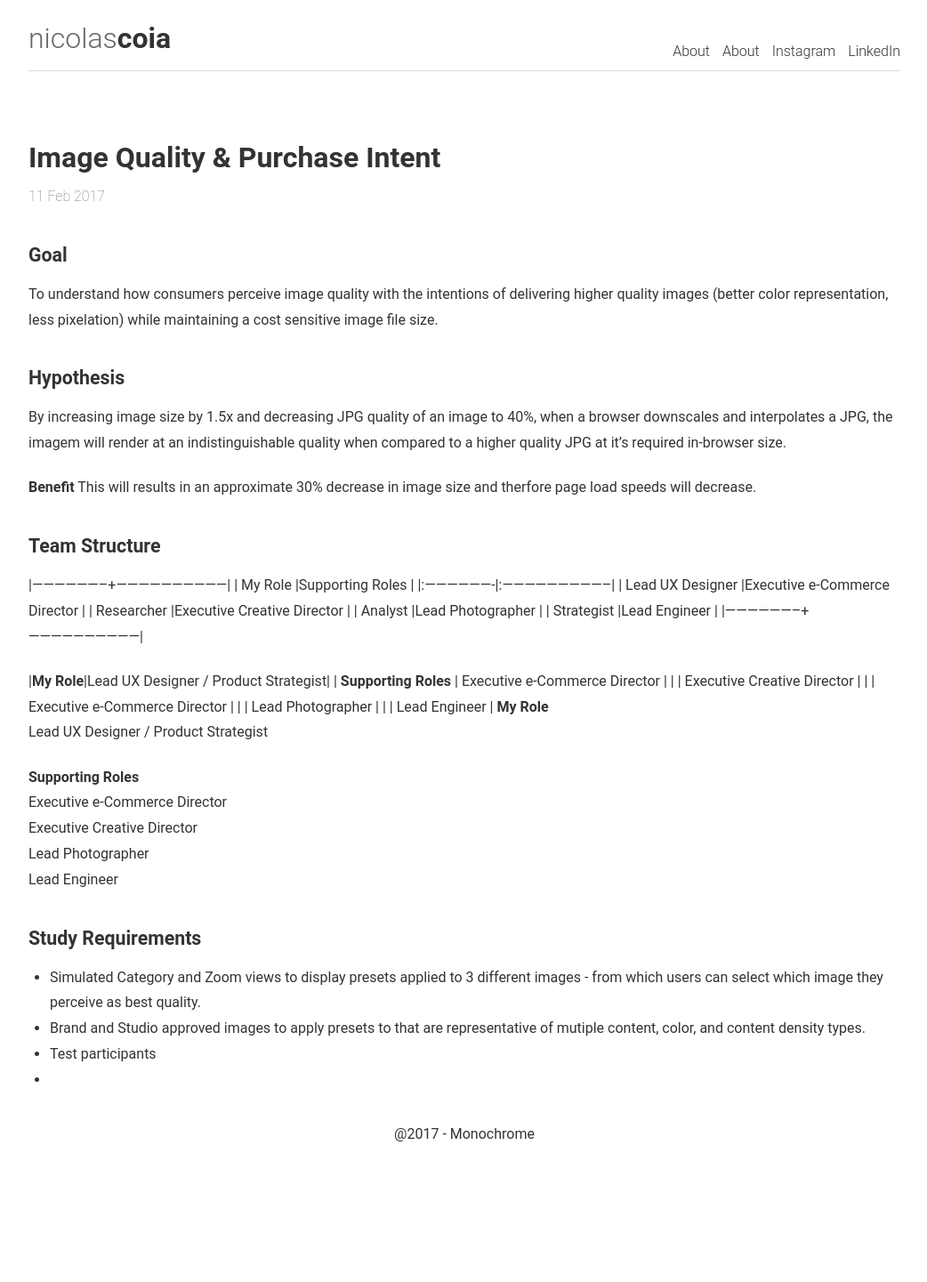
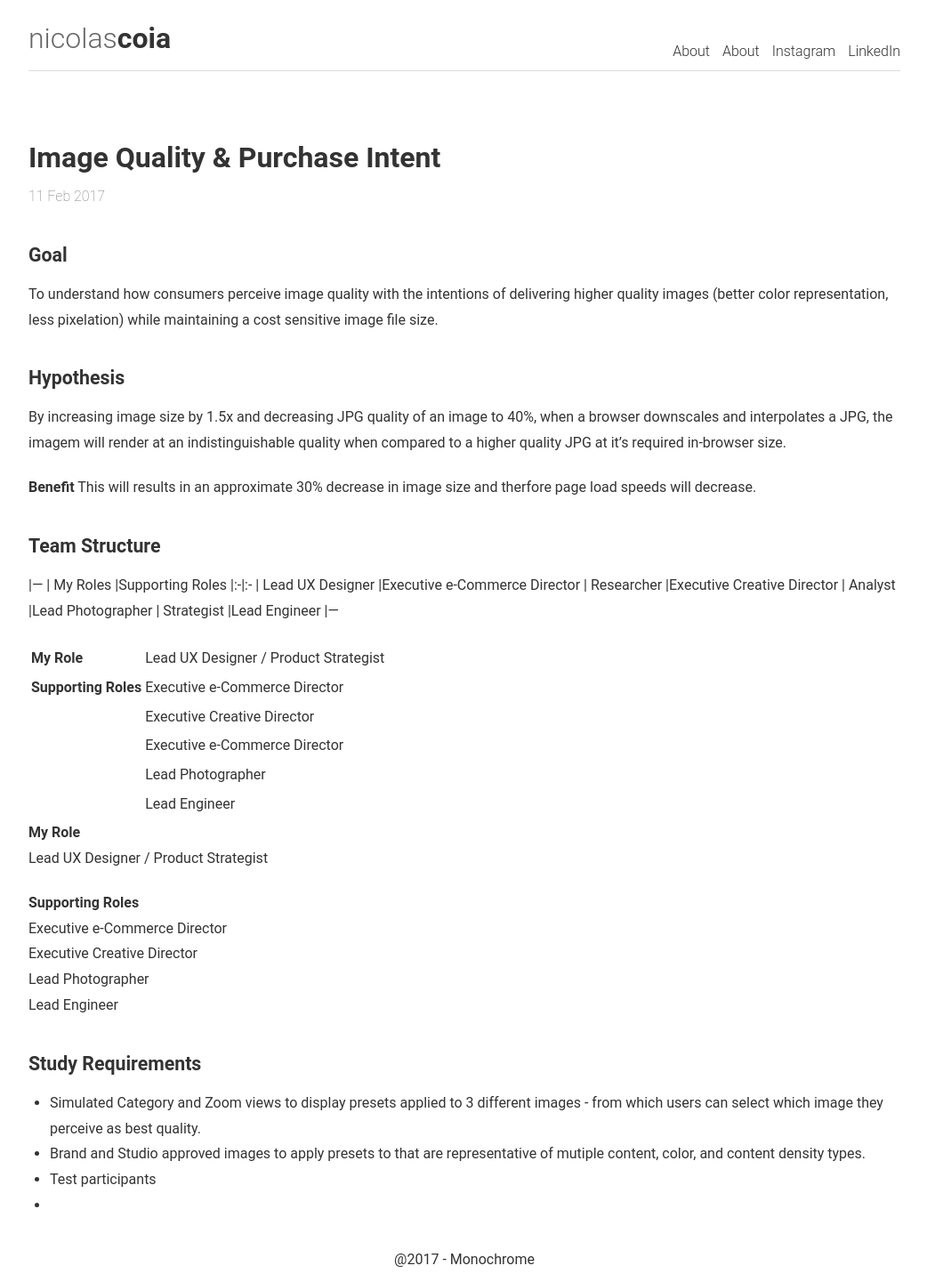
Before and after one commit to dyutibarma/monochrome, a Jekyll site: the page built from _posts/2017-02-11-test-post-8.md, in a window 1280 px wide. Shown: the whole page at 89% size, without its empty margins (118-1160 px from the left). Built offline with Jekyll 4.4.1, drawn with Linux system fonts in a browser that asks for light colours; before the commit the page ends 1300 px from its top, so only the background shows below that.

Commit message:
Update 2017-02-11-test-post-8.md

```diff
--- a/_posts/2017-02-11-test-post-8.md
+++ b/_posts/2017-02-11-test-post-8.md
@@ -13,14 +13,14 @@ By increasing image size by 1.5x and decreasing JPG quality of an image to 40%,
 **Benefit** This will results in an approximate 30% decrease in image size and therfore page load speeds will decrease.
 
 ### Team Structure
-|--------------------+------------------------------|
-| My Role            |Supporting Roles              |
-|:-------------------|:-----------------------------|
-| Lead UX Designer   |Executive e-Commerce Director |
-| Researcher         |Executive Creative Director   |
-| Analyst            |Lead Photographer             |
-| Strategist         |Lead Engineer                 |
-|--------------------+------------------------------|
+|---
+| My Roles |Supporting Roles
+|:-|:-
+| Lead UX Designer |Executive e-Commerce Director
+| Researcher |Executive Creative Director
+| Analyst |Lead Photographer
+| Strategist |Lead Engineer
+|---
 
 |**My Role**|Lead UX Designer / Product Strategist|
 | **Supporting Roles** | Executive e-Commerce Director  |
@@ -28,6 +28,7 @@ By increasing image size by 1.5x and decreasing JPG quality of an image to 40%,
 | | Executive e-Commerce Director |
 | | Lead Photographer |
 | | Lead Engineer |
+
 **My Role**
 Lead UX Designer / Product Strategist
 
```
